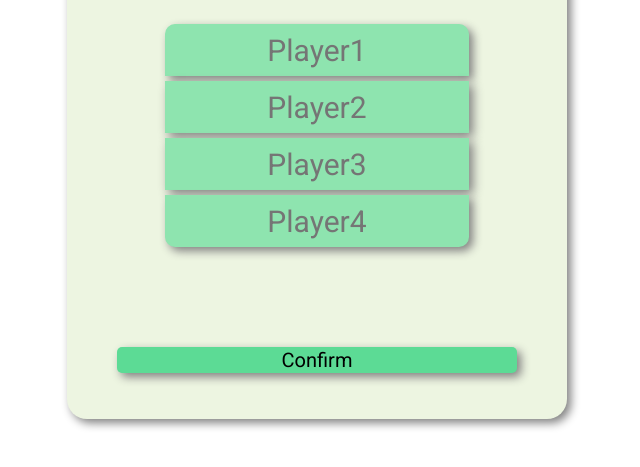
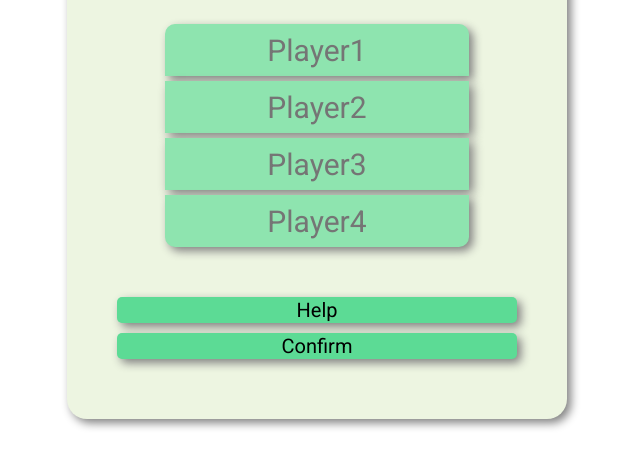
Before and after one commit to MrPastaPog/Monopoly-Manager, a plain HTML site: page Client/Home/index.html in a window 1280 px wide. Shown: the part 231-698 px from the top of the page, without its empty margins (323-963 px from the left). Drawn offline with nearby package versions, Linux system fonts and the light colour scheme.

Commit message:
Add Help Button

```diff
--- a/Client/Home/app.js
+++ b/Client/Home/app.js
@@ -3,4 +3,7 @@ $(function() {
     sessionStorage.setItem('usernames', JSON.stringify([$('#user1').val(), $('#user2').val(), $('#user3').val(), $('#user4').val()]))
     location.href = location.href + '../Manager'
   })
+  $('#help').click(function() {
+    location.href = location.href + '../../README.md'
+  })
 })
--- a/Client/Home/index.html
+++ b/Client/Home/index.html
@@ -16,6 +16,7 @@
     <input type="text" id="user2" placeholder="Player2">
     <input type="text" id="user3" placeholder="Player3">
     <input type="text" id="user4" placeholder="Player4">
+    <button id="help">Help</button>
     <button id="confirm">Confirm</button>
   </div>
   <script src="https://code.jquery.com/jquery-3.7.1.min.js"></script>
--- a/Client/Home/stylesheet.css
+++ b/Client/Home/stylesheet.css
@@ -15,7 +15,22 @@
   flex-direction: column;
 
 }
-
+#help {
+  font-size: 20px;
+  width: 400px;
+  position: relative;
+  top: 150px;
+  left: 50%;
+  transform: translateX(-50%);
+  background-color: #5cdb95;
+  border-radius: 5px;
+  box-shadow: 4px 4px 10px gray;
+  transition: 0.3s ease-in-out;
+}
+#help:hover {
+  color: white;
+  box-shadow: 8px 8px 10px rgb(77, 77, 77);
+}
 #center input {
   background-color: #8ee4af;
   width: 300px;
@@ -42,7 +57,7 @@
   font-size: 20px;
   width: 400px;
   position: relative;
-  top: 200px;
+  top: 160px;
   left: 50%;
   transform: translateX(-50%);
   background-color: #5cdb95;
```
